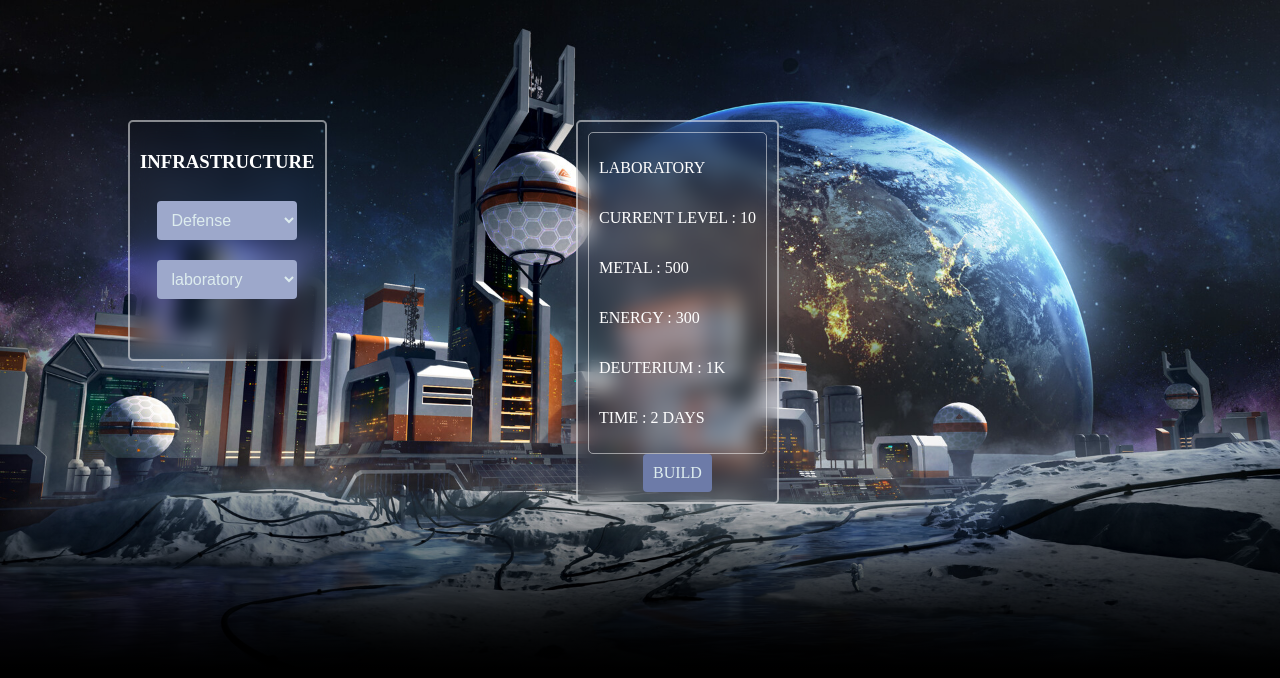
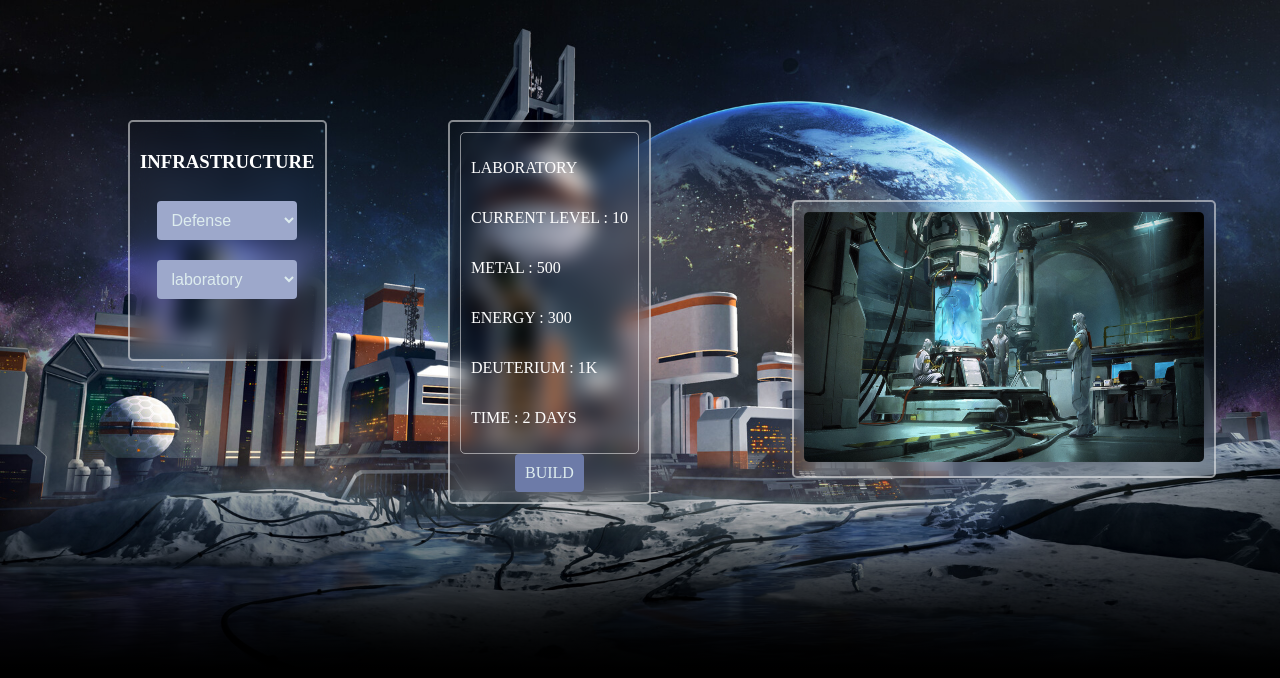
Before and after one commit to camilbenameur/esigalactic, a PHP site: page /front/infrastructure.html in a window 1280 px wide. Shown: the top 678 px of the page. Run offline with PHP 8.4, Linux system fonts and the light colour scheme; some web fonts are replaced.

Commit message:
added picture display to infrastructure page

```diff
--- a/front/infrastructure.html
+++ b/front/infrastructure.html
@@ -48,6 +48,9 @@
         <script src="../js/infrastructure.js"></script>
     </div>
 
+    <div class="display-picture">
+        <img id="facility-pic" width=400px height=250px draggable="false" src="../images/infrastructures/lab.jpg" alt="building">
+    </div>
 
 </body>
 </html>
--- a/style/infrastructure.css
+++ b/style/infrastructure.css
@@ -63,7 +63,7 @@ form{
 
 .infrastructure-display{
     position: absolute;
-    left: calc(45%);
+    left: calc(35%);
     background-color: transparent;
     border: 2px solid rgba(255,255,255,0.5);
     backdrop-filter: blur(10px);
@@ -131,3 +131,24 @@ input[type="submit"]:hover{
 select{
     margin: 10px;
 }
+
+.display-picture{
+    position: absolute;
+    right: 5vw;
+    transform: calc(5%);
+    top:25vh;
+    background-color: transparent;
+    border: 2px solid rgba(255,255,255,0.5);
+    backdrop-filter: blur(10px);
+    border-radius: 5px;
+    padding: 10px;
+}
+
+#facility-pic{
+    border-radius: 5px;
+}
+
+#facility-pic:hover{
+    transition: 500ms;
+    filter: blur(1px);
+}
```
